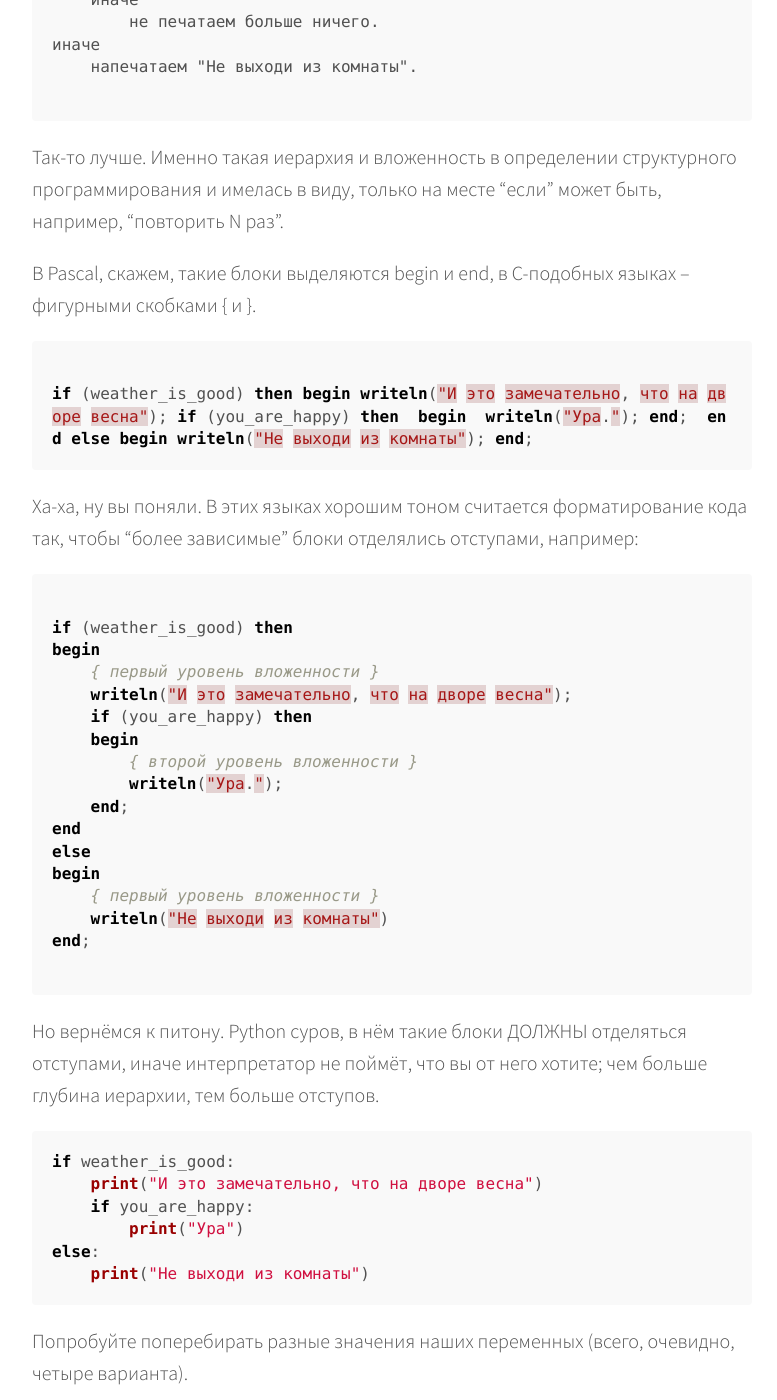
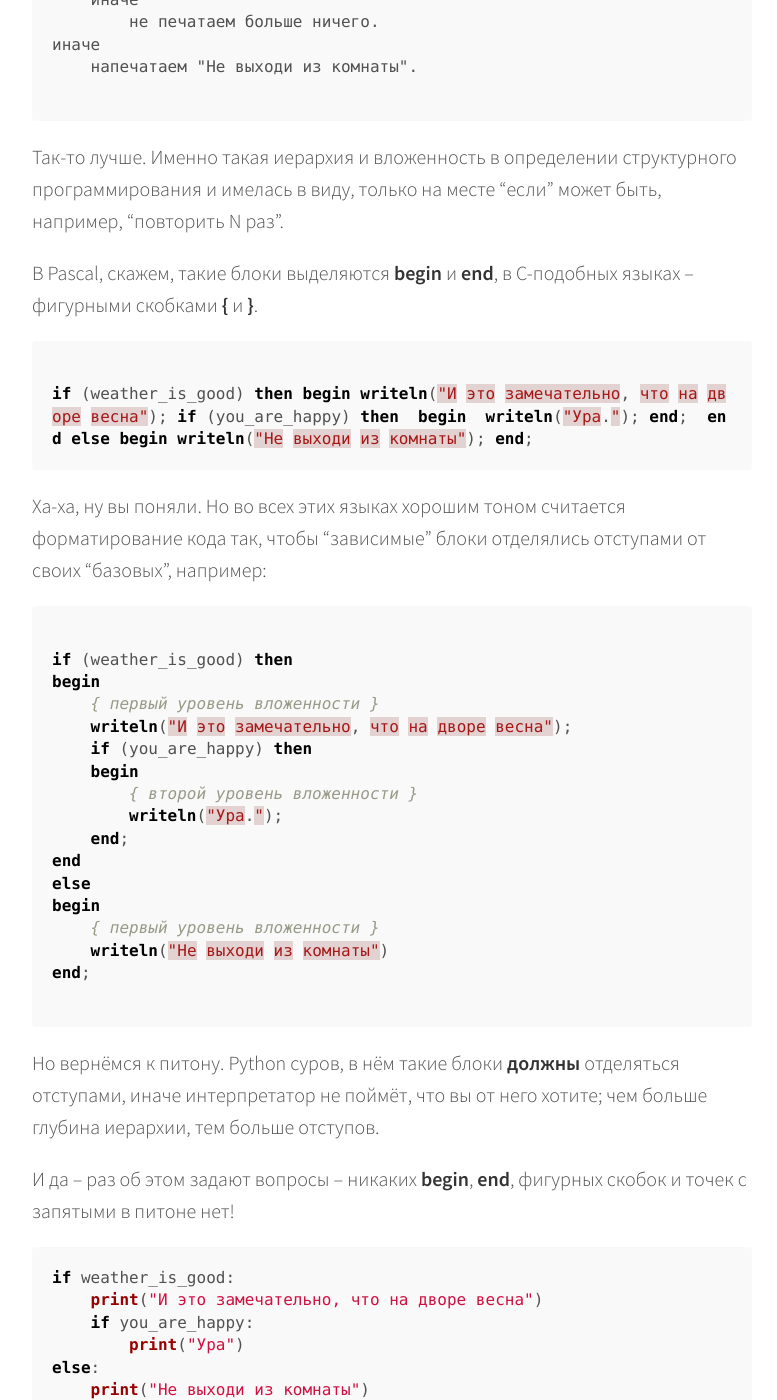
Before and after one commit to alexeyev/alexeyev.github.io, a Jekyll site: the page built from python-indents.md, in a window 1280 px wide and 1400 px high, scrolled down 894 px. Shown: the whole window, without its empty margins (248-1025 px from the left). Built offline with Jekyll 4.4.1, drawn with Linux system fonts in a browser that asks for light colours; some of the changed text lies outside the part shown.

Commit message:
Update python-indents.md

````diff
--- a/python-indents.md
+++ b/python-indents.md
@@ -10,7 +10,7 @@ title: Нежное введение в синтаксис питона: отс
 Звучит невнятно, давайте посмотрим на примерах.
 
 
-Пусть у нас есть две переменные, в которых заданы значения ИСТИНА или ЛОЖЬ: weather_is_good и you_are_happy.
+Пусть у нас есть две переменные, в которых заданы значения ИСТИНА или ЛОЖЬ: **weather\_is\_good** и **you\_are\_happy**.
 
 ```
 
@@ -35,15 +35,15 @@ title: Нежное введение в синтаксис питона: отс
 Так-то лучше.
 Именно такая иерархия и вложенность в определении структурного программирования и имелась в виду, только на месте "если" может быть, например, "повторить N раз".
 
-В Pascal, скажем, такие блоки выделяются begin и end, в C-подобных языках -- фигурными скобками { и }.
+В Pascal, скажем, такие блоки выделяются **begin** и **end**, в C-подобных языках -- фигурными скобками **{** и **}**.
 
 ```pascal
 
 if (weather_is_good) then begin writeln("И это замечательно, что на дворе весна"); if (you_are_happy) then  begin  writeln("Ура."); end;  end else begin writeln("Не выходи из комнаты"); end;
 ```
 
-Ха-ха, ну вы поняли. В этих языках хорошим тоном считается форматирование кода так, чтобы "более зависимые" блоки
-отделялись отступами, например:
+Ха-ха, ну вы поняли. Но во всех этих языках хорошим тоном считается форматирование кода так, чтобы "зависимые" блоки
+отделялись отступами от своих "базовых", например:
 
 ```pascal
 
@@ -65,7 +65,9 @@ end;
 
 ```
 
-Но вернёмся к питону. Python суров, в нём такие блоки ДОЛЖНЫ отделяться отступами, иначе интерпретатор не поймёт, что вы от него хотите; чем больше глубина иерархии, тем больше отступов.
+Но вернёмся к питону. Python суров, в нём такие блоки **должны** отделяться отступами, иначе интерпретатор не поймёт, что вы от него хотите; чем больше глубина иерархии, тем больше отступов.
+
+И да -- раз об этом задают вопросы -- никаких **begin**, **end**, фигурных скобок и точек с запятыми в питоне нет!
 
 ```python
 if weather_is_good:
@@ -123,11 +125,11 @@ for i in range(3):
 а потом здесь:
 
 ```python
-    for i in range(3):
-        print(i)
+for i in range(3):
+    print(i)
 
-    for j in range(5):
-        print(j)
+for j in range(5):
+    print(j)
 ```
 
 Ясно, откуда разница в выводе?
````
Also changed, not shown: other parts of python-indents.md (+2 -2 lines).
